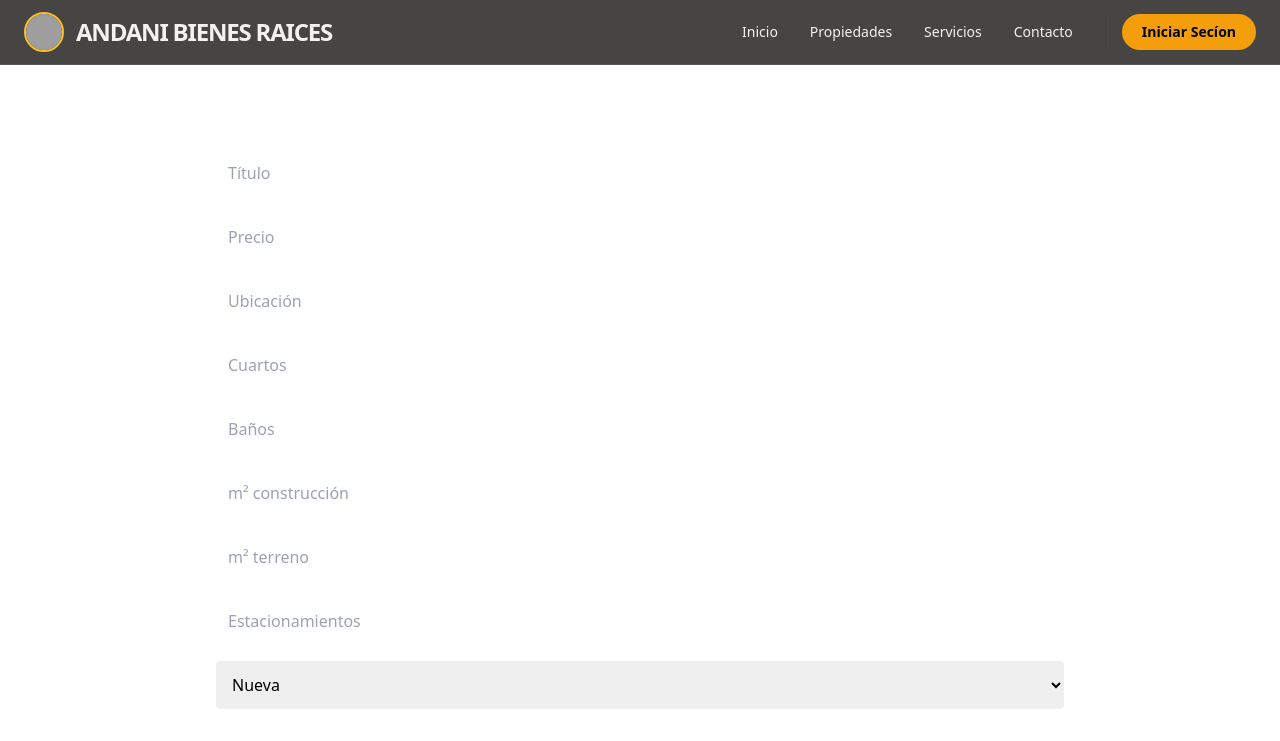
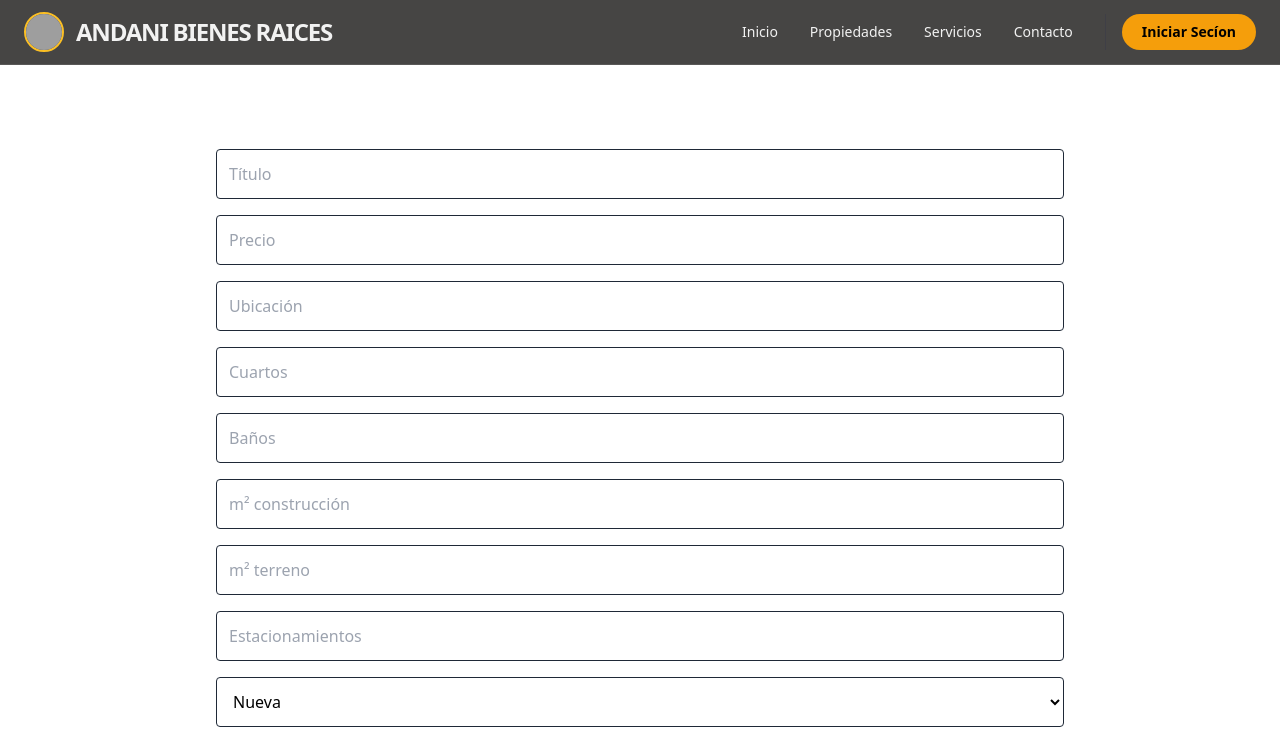
Before and after one commit to Ranulfo01/inmobiliaria-ANDANI, a React (Vite) app: page /create in a window 1280 px wide. Shown: the top 741 px of the page. Built offline with nearby package versions, Linux system fonts and the light colour scheme; grey boxes are pictures that could not be loaded.

Commit message:
format createPorperty

```diff
--- a/src/pages/CreateProperty.tsx
+++ b/src/pages/CreateProperty.tsx
@@ -127,29 +127,29 @@ export default function CreateProperty() {
 
       <form onSubmit={handleSubmit} className="grid gap-4">
 
-        <input name="title" placeholder="Título" value={form.title} onChange={handleChange} className="p-3 rounded text-black"/>
+        <input name="title" placeholder="Título" value={form.title} onChange={handleChange} className="p-3 rounded border border-gray-800 bg-white text-black outline-none focus:border-amber-900"/>
 
-        <input name="price" type="number" placeholder="Precio" value={form.price} onChange={handleChange} className="p-3 rounded text-black"/>
+        <input name="price" type="number" placeholder="Precio" value={form.price} onChange={handleChange} className="p-3 rounded border border-gray-800 bg-white text-black outline-none focus:border-amber-700"/>
 
-        <input name="location" placeholder="Ubicación" value={form.location} onChange={handleChange} className="p-3 rounded text-black"/>
+        <input name="location" placeholder="Ubicación" value={form.location} onChange={handleChange} className="p-3 rounded border border-gray-800 bg-white text-black outline-none focus:border-amber-700"/>
 
-        <input name="rooms" type="number" placeholder="Cuartos" value={form.rooms} onChange={handleChange} className="p-3 rounded text-black"/>
+        <input name="rooms" type="number" placeholder="Cuartos" value={form.rooms} onChange={handleChange} className="p-3 rounded border border-gray-800 bg-white text-black outline-none focus:border-amber-700"/>
 
-        <input name="bathrooms" type="number" placeholder="Baños" value={form.bathrooms} onChange={handleChange} className="p-3 rounded text-black"/>
+        <input name="bathrooms" type="number" placeholder="Baños" value={form.bathrooms} onChange={handleChange} className="p-3 rounded border border-gray-800 bg-white text-black outline-none focus:border-amber-700"/>
 
-        <input name="m2const" type="number" placeholder="m² construcción" value={form.m2const} onChange={handleChange} className="p-3 rounded text-black"/>
+        <input name="m2const" type="number" placeholder="m² construcción" value={form.m2const} onChange={handleChange} className="p-3 rounded border border-gray-800 bg-white text-black outline-none focus:border-amber-700"/>
 
-        <input name="m2terr" type="number" placeholder="m² terreno" value={form.m2terr} onChange={handleChange} className="p-3 rounded text-black"/>
+        <input name="m2terr" type="number" placeholder="m² terreno" value={form.m2terr} onChange={handleChange} className="p-3 rounded border border-gray-800 bg-white text-black outline-none focus:border-amber-700"/>
 
-        <input name="parking" type="number" placeholder="Estacionamientos" value={form.parking} onChange={handleChange} className="p-3 rounded text-black"/>
+        <input name="parking" type="number" placeholder="Estacionamientos" value={form.parking} onChange={handleChange} className="p-3 rounded border border-gray-800 bg-white text-black outline-none focus:border-amber-700"/>
 
-        <select name="status" value={form.status} onChange={handleChange} className="p-3 rounded text-black">
+        <select name="status" value={form.status} onChange={handleChange} className="p-3 rounded border border-gray-800 bg-white text-black outline-none focus:border-amber-700">
           <option value="nueva">Nueva</option>
           <option value="usada">Usada</option>
           <option value="destacada">Destacada</option>
         </select>
 
-        <textarea name="description" placeholder="Descripción" value={form.description} onChange={handleChange} className="p-3 rounded text-black"/>
+        <textarea name="description" placeholder="Descripción" value={form.description} onChange={handleChange} className="p-3 rounded border border-gray-800 bg-white text-black outline-none focus:border-amber-700"/>
 
         {/* IMÁGENES */}
       <input type="file" multiple name="images" onChange={handleImageChange} />
```
Also changed, not shown: src/pages/AdminProperties.tsx (line endings or trailing spaces).
